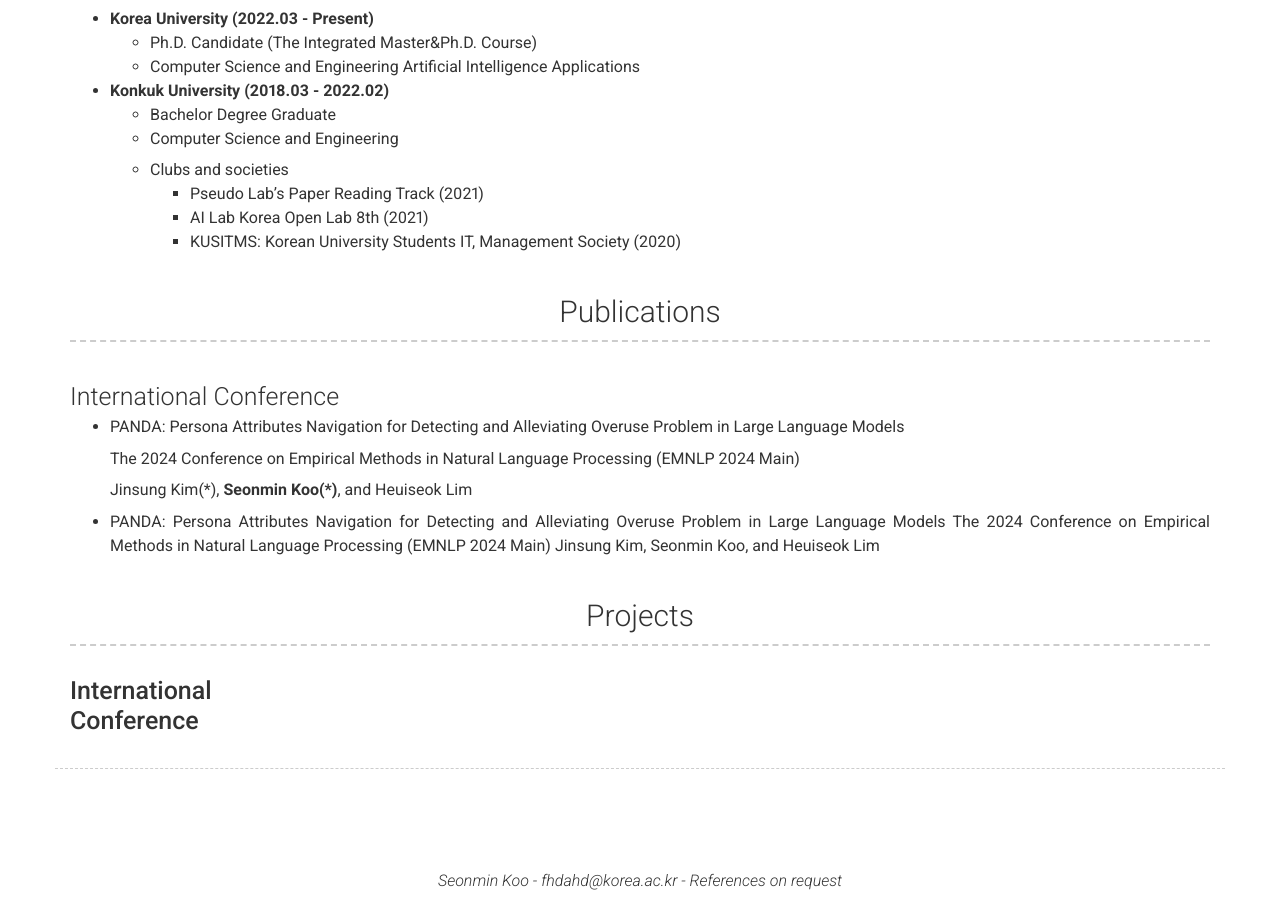
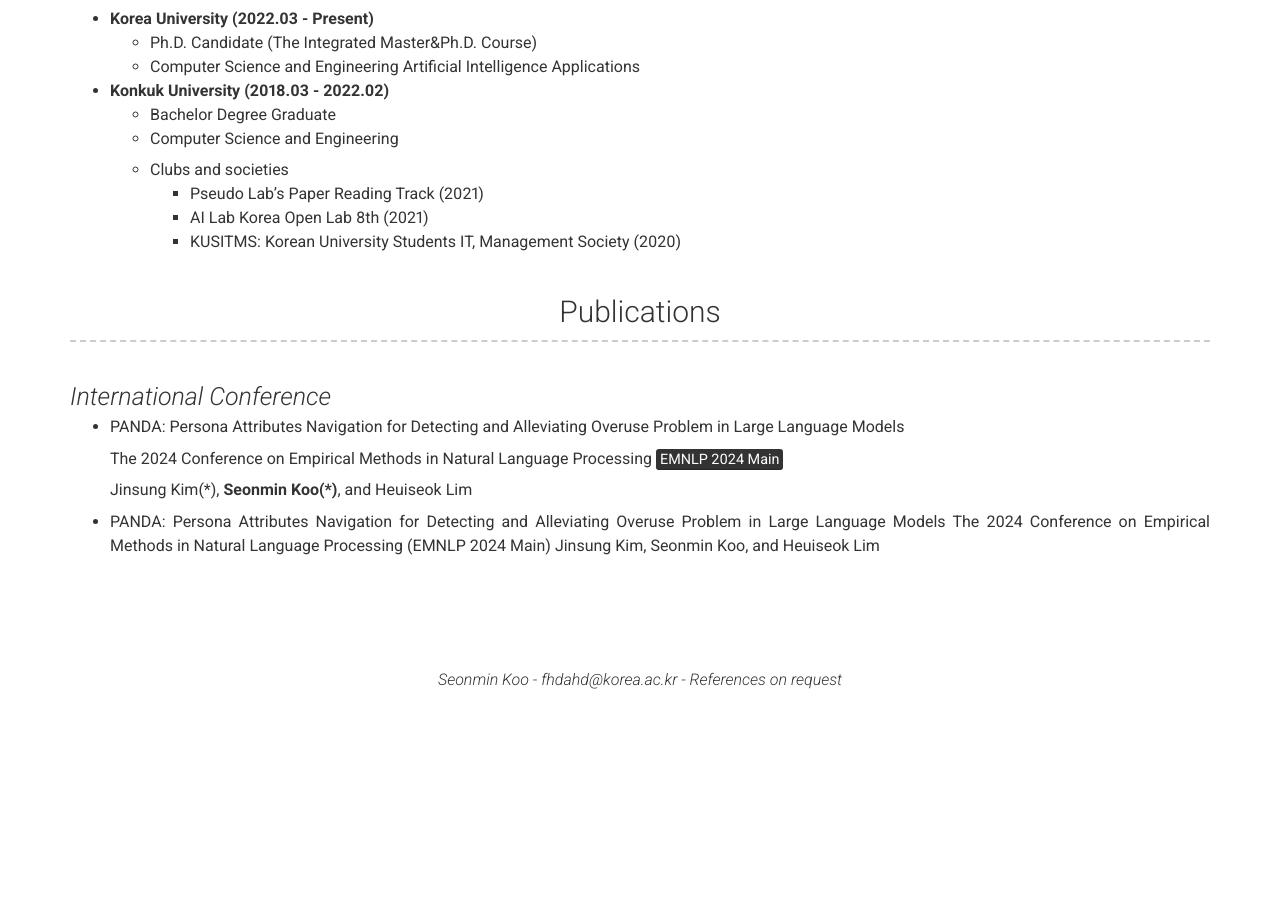
Before and after one commit to seonminkoo/seonminkoo.github.io, a Jekyll site: the page built from index.md, in a window 1280 px wide and 900 px high, scrolled down 1106 px. Built offline with Jekyll 4.4.1, drawn with Linux system fonts in a browser that asks for light colours; nearby versions of some CDN libraries; after the commit the page ends 1805 px from its top, so only the background shows below that.

Commit message:
Update _config.yml

```diff
--- a/_config.yml
+++ b/_config.yml
@@ -91,10 +91,10 @@ content:
   - title: Publications
     layout: text
     content: | # this will include new lines to allow paragraphs
-      #### International Conference
+      #### *International Conference*
         - PANDA: Persona Attributes Navigation for Detecting and Alleviating Overuse Problem in Large Language Models
 
-          The 2024 Conference on Empirical Methods in Natural Language Processing (EMNLP 2024 Main)
+          The 2024 Conference on Empirical Methods in Natural Language Processing <mark>EMNLP 2024 Main</mark>
 
           Jinsung Kim(*), **Seonmin Koo(*)**, and Heuiseok Lim
         - PANDA: Persona Attributes Navigation for Detecting and Alleviating Overuse Problem in Large Language Models
@@ -102,13 +102,13 @@ content:
           Jinsung Kim, Seonmin Koo, and Heuiseok Lim
 
 
-  - title: Projects # Title for the section
-    layout: list # Type of content section (list/text)
-    content:
-      - layout: left
-        border: weak  # Value of `weak` will display a weak border below this item. # Any
-                      # other value (or no value) means no border will be displayed
-        title: International Conference
+  # - title: Projects # Title for the section
+  #   layout: list # Type of content section (list/text)
+  #   content:
+  #     - layout: left
+  #       border: weak  # Value of `weak` will display a weak border below this item. # Any
+  #                     # other value (or no value) means no border will be displayed
+  #       title: International Conference
 
         # link: Link to project (eg. sproogen.github.io/modern-resume-theme)(optional)
         # link_text: Link Text
```
